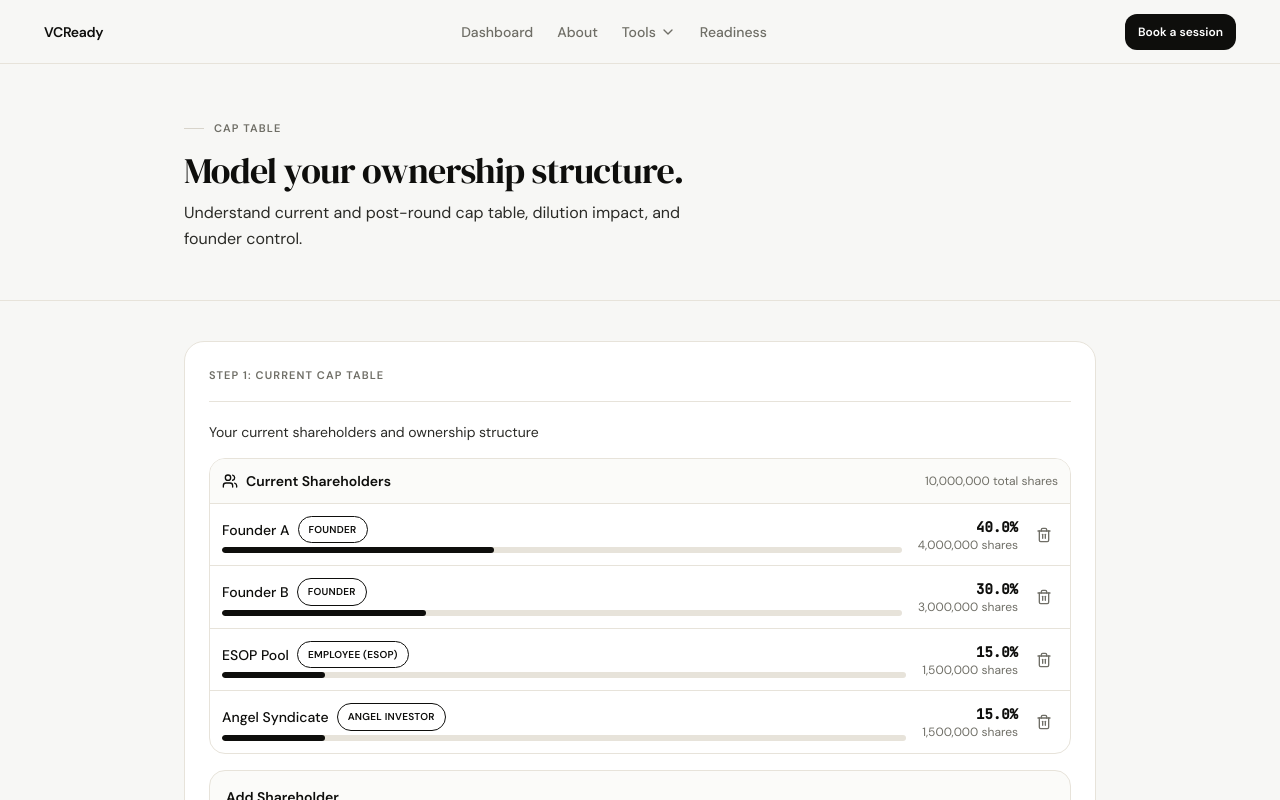
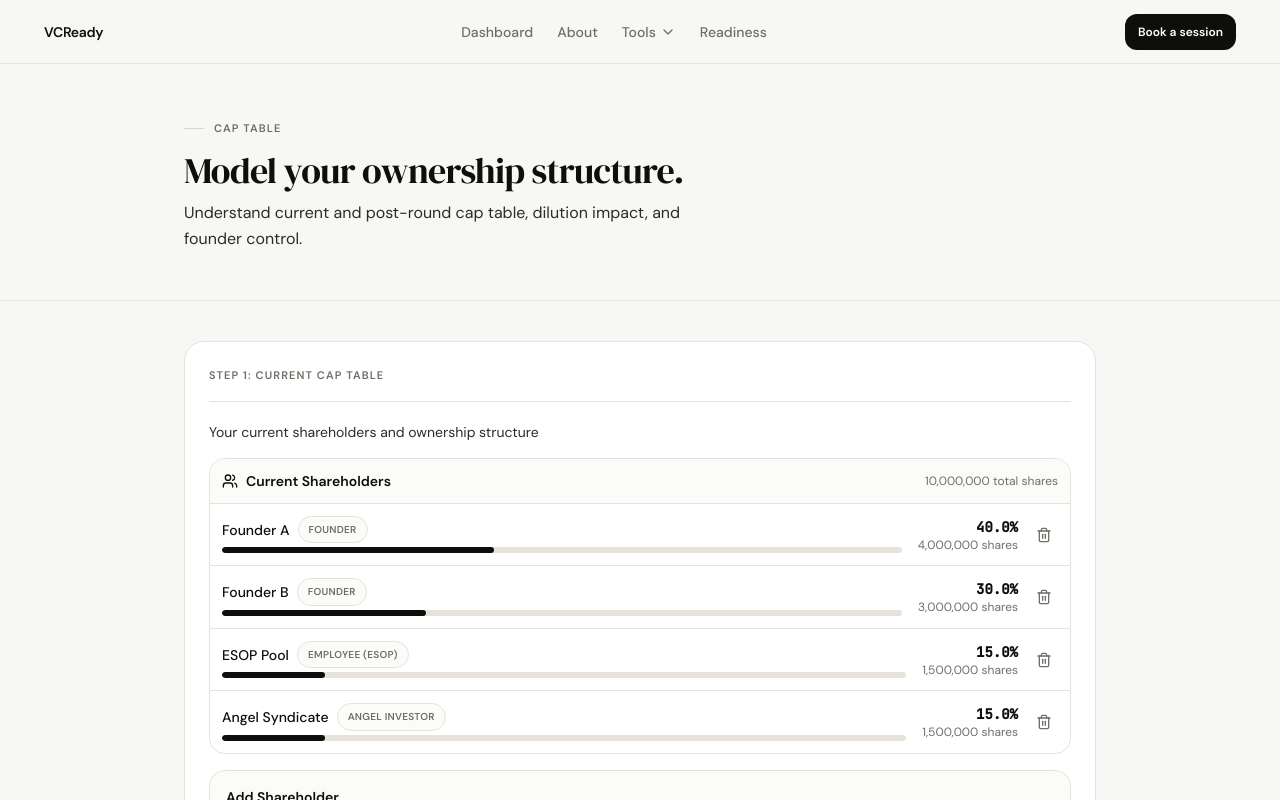
Before and after one commit to Yacine-88/Readyvc, a Next.js app: page /captable in a window 1280 px wide. Shown: the top 800 px of the page. Built offline with nearby package versions, Linux system fonts and the light colour scheme.

Commit message:
fix: correct invalid Badge variant in Cap Table page
Fix TypeScript build error by updating invalid Badge variant.

Co-authored-by: Yacine_CHIKHAR <74190073+Yacine-88@users.noreply.github.com>

```diff
--- a/app/captable/page.tsx
+++ b/app/captable/page.tsx
@@ -207,7 +207,7 @@ export default function CapTablePage() {
                   <div className="flex-1 min-w-0">
                     <div className="flex items-center gap-2 mb-1">
                       <span className="font-medium text-sm truncate">{s.name}</span>
-                      <Badge variant="neutral" className="shrink-0">
+                      <Badge variant="default" className="shrink-0">
                         {shareholderTypes.find((t) => t.value === s.type)?.label || s.type}
                       </Badge>
                     </div>
```
